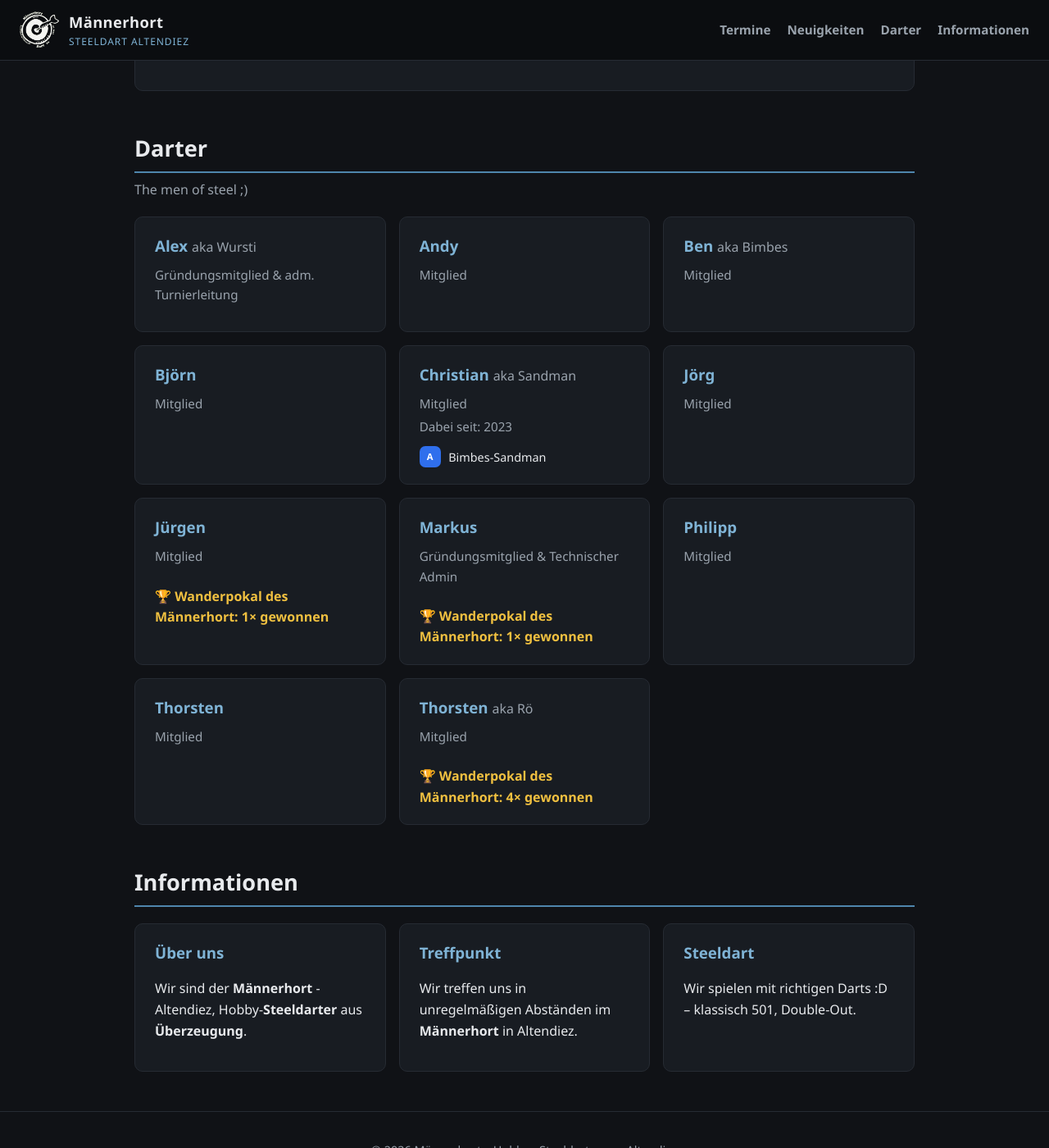
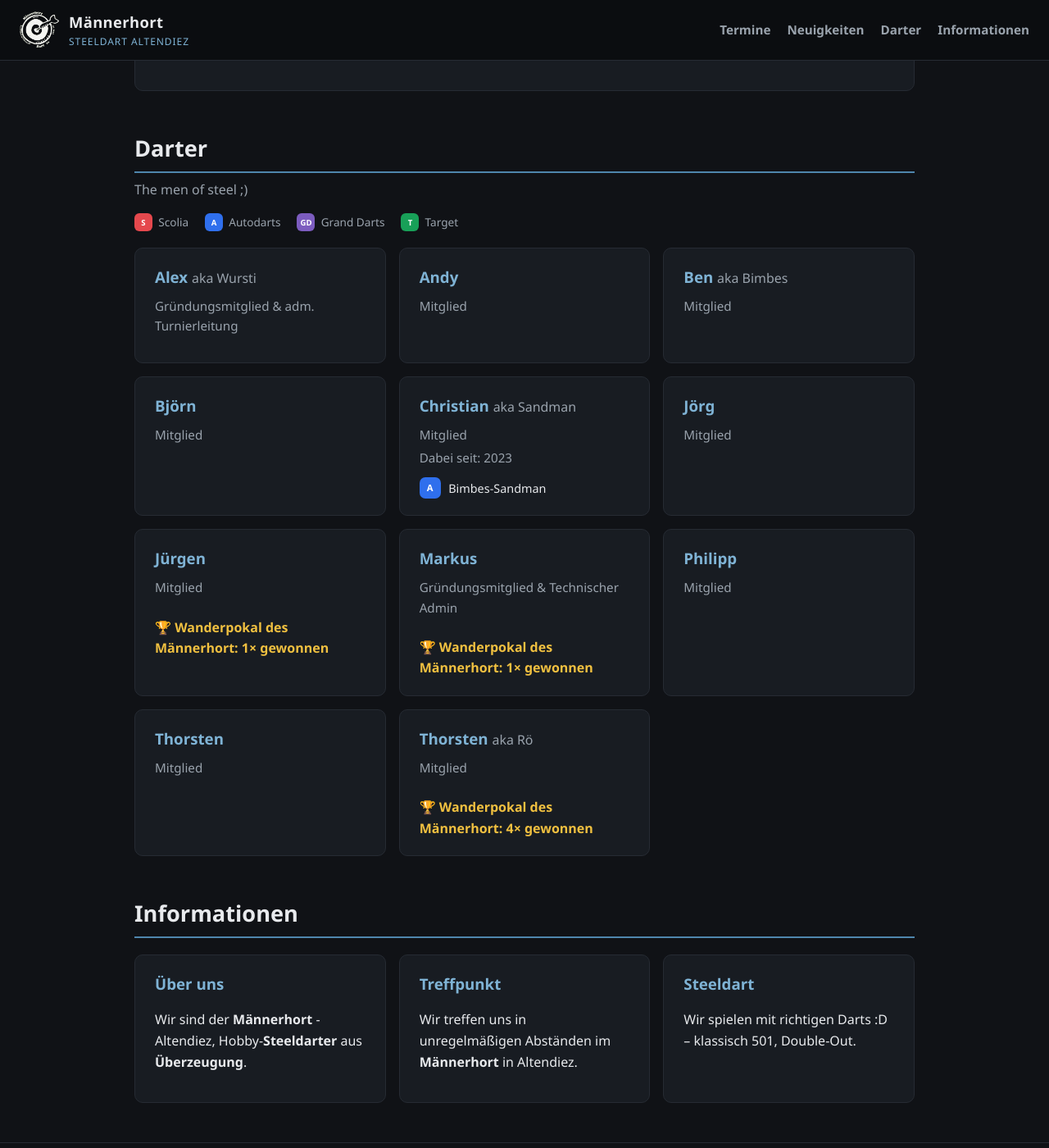
Before and after one commit to netbuk/maennerhort, a Jekyll site: the page built from index.md, in a window 1280 px wide and 1400 px high, scrolled down 1240 px. Shown: the whole window at 82% size. Built offline with Jekyll 4.4.1, drawn with Linux system fonts in a browser that asks for light colours.

Commit message:
Icon-Legende für die Darter-Profile ergänzen
Co-authored-by: netbuk <netbuk@users.noreply.github.com>

```diff
--- a/assets/css/style.css
+++ b/assets/css/style.css
@@ -160,6 +160,30 @@ body {
   margin: 0.25rem 0;
   color: var(--text-muted);
   font-size: 0.95rem;
+}
+
+.profile-legend {
+  display: flex;
+  flex-wrap: wrap;
+  align-items: center;
+  gap: 0.4rem 1.25rem;
+  margin: 0.75rem 0 0;
+  color: var(--text-muted);
+  font-size: 0.85rem;
+}
+
+.legend-item {
+  display: inline-flex;
+  align-items: center;
+  gap: 0.45rem;
+}
+
+.profile-legend .profile-icon {
+  flex: 0 0 22px;
+  width: 22px;
+  height: 22px;
+  font-size: 0.6rem;
+  border-radius: 6px;
 }
 
 .profile-list {
--- a/index.md
+++ b/index.md
@@ -57,6 +57,12 @@ title: Start
 <section id="mitglieder" class="section">
   <h2>Darter</h2>
   <p class="section-intro">The men of steel ;)</p>
+  <p class="profile-legend">
+    <span class="legend-item"><span class="profile-icon icon-scolia">S</span> Scolia</span>
+    <span class="legend-item"><span class="profile-icon icon-autodarts">A</span> Autodarts</span>
+    <span class="legend-item"><span class="profile-icon icon-grand-darts">GD</span> Grand Darts</span>
+    <span class="legend-item"><span class="profile-icon icon-target">T</span> Target</span>
+  </p>
   <div class="info-grid">
     {% assign mitglieder = site.data.mitglieder | sort: 'name' %}
     {% for mitglied in mitglieder %}
```
